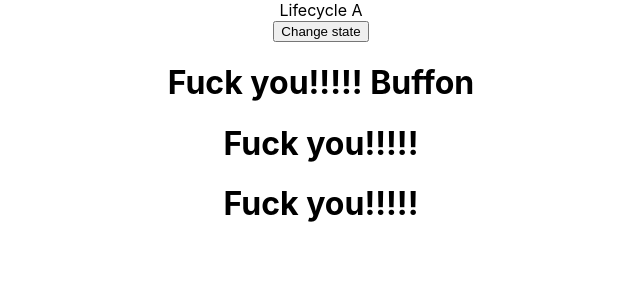
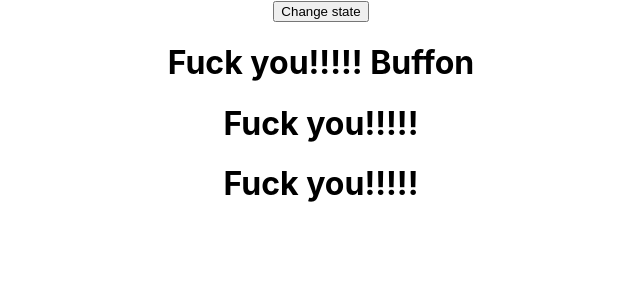
Before and after one commit to zigzagdev/React.training, a React (Create React App) app: page / in a window 1280 px wide. Shown: the top 300 px of the page, without its empty margins (319-959 px from the left). Built offline with nearby package versions, Linux system fonts and the light colour scheme.

Commit message:
fix_lifecycle

```diff
--- a/src/components/LifecycleA.js
+++ b/src/components/LifecycleA.js
@@ -41,7 +41,6 @@ export class LifecycleA extends Component{
     render() {
       return(
         <div>
-            <div>Lifecycle A</div>
             <button onClick={this.changeState}>Change state</button>
              <h1>Fuck you!!!!! Buffon</h1>
               <LifecycleB/>
```
Also changed, not shown: 1 other file (tests, documents, lock files or other folders).
